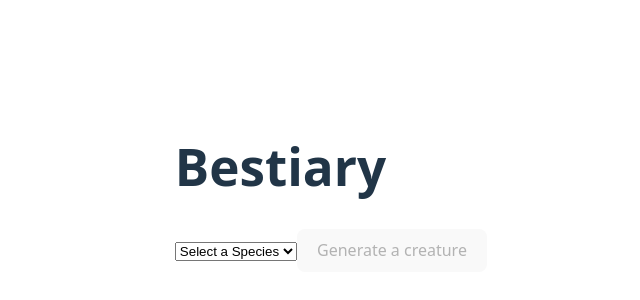
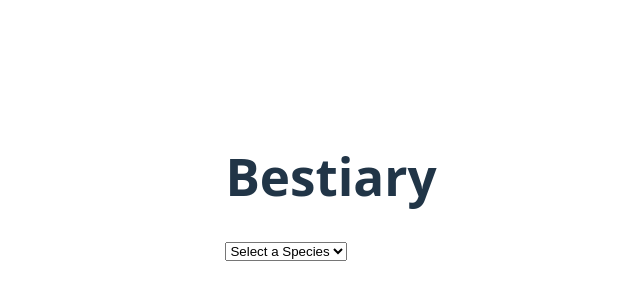
Before and after one commit to navezof/bestiary, a React (Vite) app: page / in a window 1280 px wide. Shown: the part 212-512 px from the top of the page, without its empty margins (309-949 px from the left). Built offline with nearby package versions, Linux system fonts and the light colour scheme.

Commit message:
refactor species and archetype selector

```diff
--- a/src/App.tsx
+++ b/src/App.tsx
@@ -1,26 +1,55 @@
-import { useCallback, useState } from "react";
+import { useEffect, useState } from "react";
 import "./App.css";
 import { CreatureDisplay } from "./components/CreatureDisplay";
 import { CreatureBuilder } from "./domains/creatureBuilder";
-import { getSpeciesByName } from "./utilities";
+import { getArchetypeFromSpeciesByName, getSpeciesByName } from "./utilities";
 import { SpeciesSelector } from "./components/SpeciesSelector";
 import { Creature } from "./domains/Creature";
 
 function App() {
-  const [creature, setCreature] = useState<Creature | null>(null);
+  const [creatureWithArchetype, setCreatureWithArchetype] =
+    useState<Creature | null>(null);
+  const [baseCreature, setBaseCreature] = useState<Creature | null>(null);
   const [selectedSpecies, setSelectedSpecies] = useState<string>("");
+  const [selectedArchetype, setSelectedArchetype] = useState<string>("");
 
-  const generateCreature = useCallback(() => {
-    if (!selectedSpecies) return;
+  useEffect(() => {
+    if (!selectedSpecies) {
+      setBaseCreature(null);
+      setCreatureWithArchetype(null);
+      setSelectedArchetype("");
+      return;
+    }
 
     const species = getSpeciesByName(selectedSpecies);
-
     const newCreature = CreatureBuilder.from(new Creature())
       .withSpecies(species)
       .build();
 
-    setCreature(newCreature);
+    setBaseCreature(newCreature);
+    // Reset archetype when species changes
+    setSelectedArchetype("");
   }, [selectedSpecies]);
+
+  useEffect(() => {
+    if (!baseCreature) {
+      setCreatureWithArchetype(null);
+      return;
+    }
+    if (!selectedArchetype) {
+      setCreatureWithArchetype(baseCreature);
+      return;
+    }
+
+    const archetype = getArchetypeFromSpeciesByName(
+      selectedArchetype,
+      baseCreature.species
+    );
+    const newCreature = CreatureBuilder.from(baseCreature)
+      .withArchetype(archetype)
+      .build();
+    setCreatureWithArchetype(newCreature);
+  }, [baseCreature, selectedArchetype]);
 
   return (
     <>
@@ -30,11 +59,12 @@ function App() {
           selectedSpecies={selectedSpecies}
           onSpeciesChange={setSelectedSpecies}
         />
-        <button onClick={generateCreature} disabled={!selectedSpecies}>
-          Generate a creature
-        </button>
-        {creature && (
-          <CreatureDisplay creature={creature} setCreature={setCreature} />
+        {creatureWithArchetype && (
+          <CreatureDisplay
+            creature={creatureWithArchetype}
+            selectedArchetype={selectedArchetype}
+            onArchetypeChange={setSelectedArchetype}
+          />
         )}
       </div>
     </>
--- a/src/components/CreatureDisplay.tsx
+++ b/src/components/CreatureDisplay.tsx
@@ -3,8 +3,7 @@ import { CharacteristicsDisplay } from "./CharacteristicsDisplay";
 import { SkillsDisplay } from "./SkillsDisplay";
 import { TraitsDisplay } from "./TraitsDisplay";
 import { TrappingsDisplay } from "./TrappingsDisplay";
-import { getArchetypeFromSpeciesByName, getSpeciesByName } from "../utilities";
-import { CreatureBuilder } from "../domains/creatureBuilder";
+import { getSpeciesByName } from "../utilities";
 import { ArchetypeSelector } from "./ArchetypeSelector";
 import "./CreatureDisplay.css";
 import type { Archetype } from "../type";
@@ -12,41 +11,28 @@ import type { Creature } from "../domains/Creature";
 
 interface CreatureDisplayProps {
   creature: Creature;
-  setCreature: (creature: Creature) => void;
+  selectedArchetype: string;
+  onArchetypeChange: (archetype: string) => void;
 }
 
 export const CreatureDisplay: React.FC<CreatureDisplayProps> = ({
   creature,
-  setCreature,
+  selectedArchetype,
+  onArchetypeChange,
 }) => {
-  const [selectedArchetype, setSelectedArchetype] = useState<string>("");
   const [speciesArchetypes, setSpeciesArchetypes] = useState<Archetype[]>();
 
   useEffect(() => {
     setSpeciesArchetypes(getSpeciesByName(creature.species).archetypes);
   }, [creature.species]);
 
-  const setArchetype = () => {
-    const archetype = getArchetypeFromSpeciesByName(
-      selectedArchetype,
-      creature.species
-    );
-    const newCreature = CreatureBuilder.from(creature)
-      .withArchetype(archetype)
-      .build();
-    setCreature(newCreature);
-  };
-
   return (
     <div className="creature-display-container">
       <ArchetypeSelector
         selectedArchetype={selectedArchetype}
         archetypes={speciesArchetypes}
-        onArchetypeChange={setSelectedArchetype}
+        onArchetypeChange={onArchetypeChange}
       />
-      <button onClick={setArchetype} disabled={!speciesArchetypes}>
-        Set Archetype
-      </button>
       <CharacteristicsDisplay creature={creature} />
       <SkillsDisplay creature={creature} />
       <TraitsDisplay creature={creature} />
```
